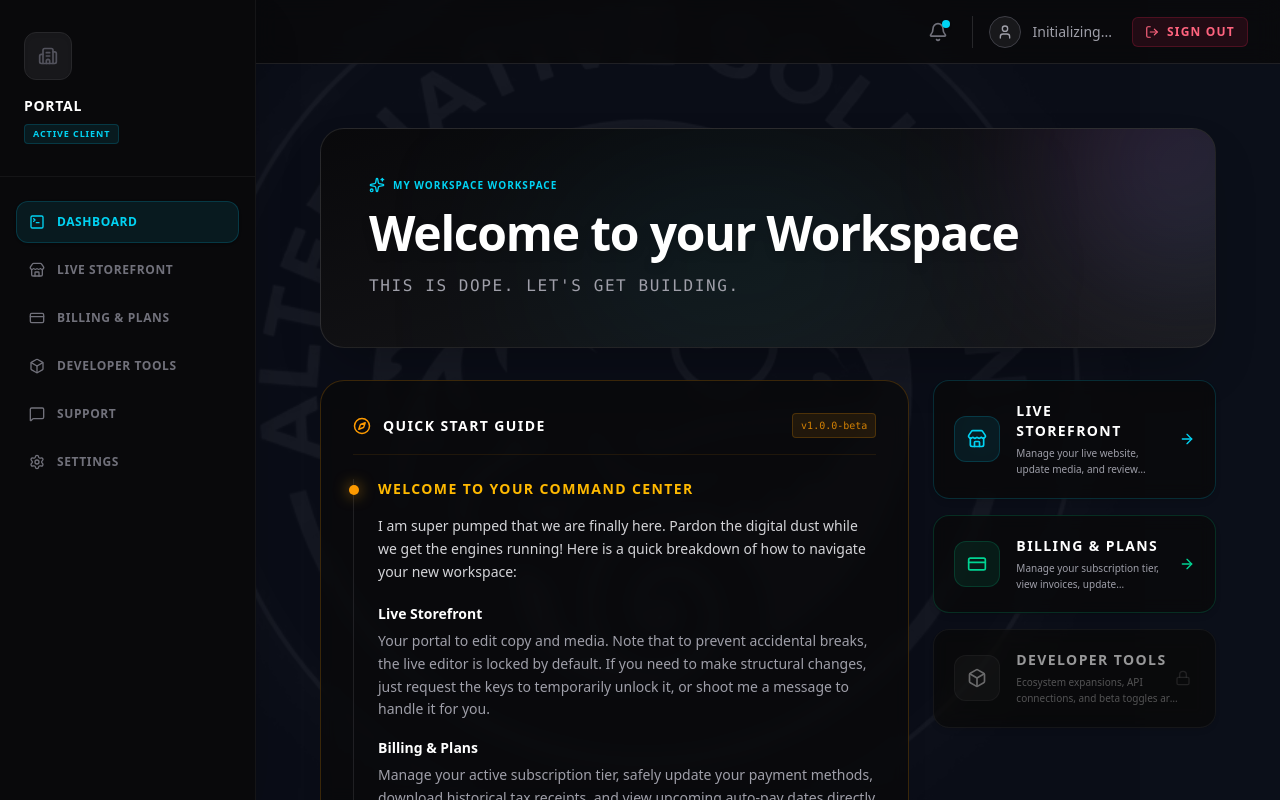
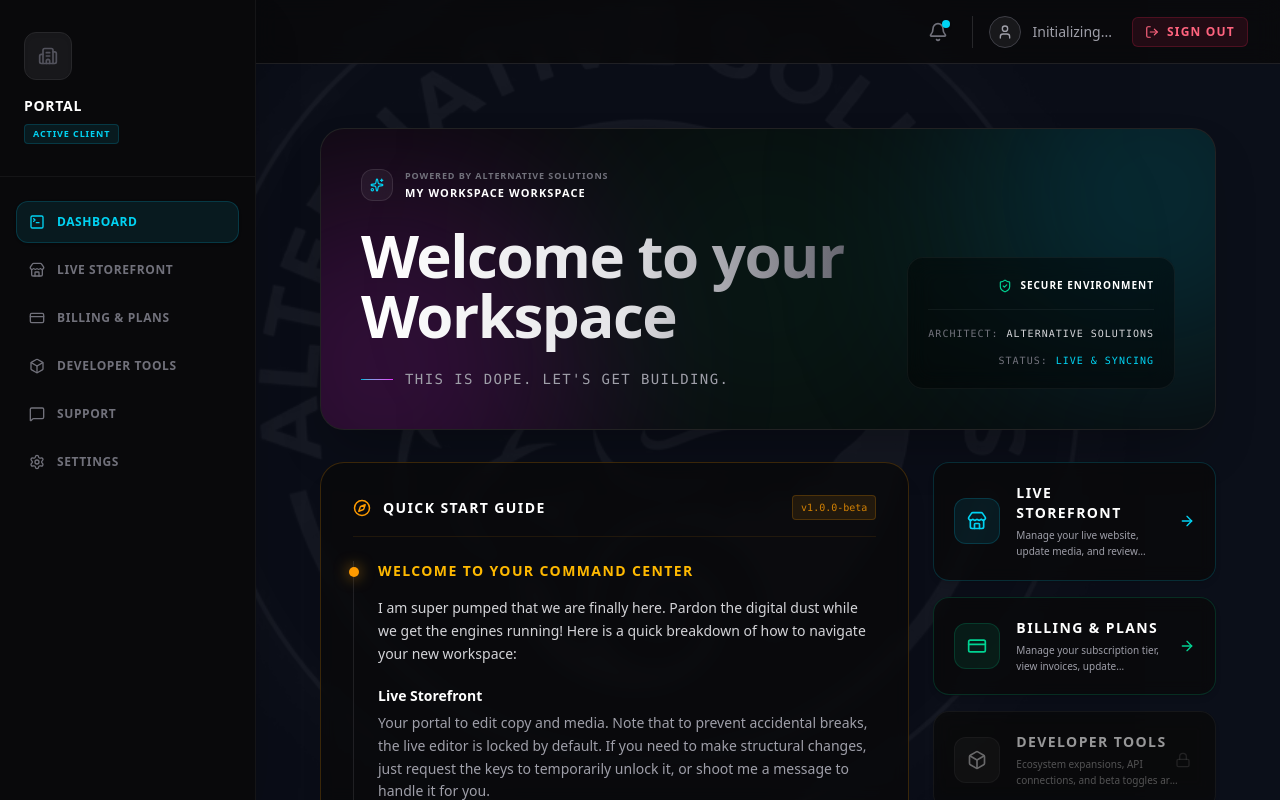
Before and after one commit to cs-alt-solutions/alternative-solutions-web, a Next.js app: page /portal/1 in a window 1280 px wide. Built offline with nearby package versions, Linux system fonts and the light colour scheme; no server answers; the database is empty.

Commit message:
hell yes!

```diff
--- a/src/components/portal/dashboard/DashboardModule.tsx
+++ b/src/components/portal/dashboard/DashboardModule.tsx
@@ -2,8 +2,7 @@
 import React from 'react';
 import Link from 'next/link';
 import { createClient } from '@/utils/supabase/server';
-import { Sparkles, Store, CreditCard, ArrowRight, Box, Lock, Activity, LifeBuoy, Compass } from 'lucide-react';
-import { WEBSITE_COPY } from '@/utils/glossary';
+import { Sparkles, Store, CreditCard, ArrowRight, Box, Lock, Activity, LifeBuoy, Compass, ShieldCheck } from 'lucide-react';
 import { PORTAL_COPY } from '@/config/clients/portal';
 import { STOREFRONT_LIFECYCLE, StorefrontStatus } from '@/config/lifecycle';
 
@@ -40,33 +39,68 @@ export default async function DashboardModule({
   return (
     <div className="p-4 md:p-8 max-w-7xl mx-auto w-full animate-in fade-in duration-500 pb-12">
 
-      {/* 1. Personalized Welcome Banner */}
-      <div className="bg-linear-to-br from-zinc-950 to-zinc-900 border border-white/10 rounded-3xl p-8 lg:p-12 relative overflow-hidden mb-8 shadow-2xl">
-        <div className="absolute -top-24 -right-24 w-64 h-64 bg-linear-to-br from-fuchsia-500/20 to-cyan-500/20 rounded-full blur-[80px] pointer-events-none" />
-        <div className="absolute bottom-0 left-1/4 w-96 h-40 bg-cyan-500/10 rounded-full blur-[100px] pointer-events-none" />
+      {/* ==========================================
+          1. THE ALTERNATIVE SOLUTIONS COMMAND BANNER
+      ========================================== */}
+      <div className="relative bg-zinc-950 border border-white/10 rounded-3xl p-8 lg:p-10 overflow-hidden mb-8 shadow-2xl group">
 
-        <div className="relative z-10 max-w-3xl">
-          <div className="flex items-center gap-2 mb-4">
-            <Sparkles size={16} className="text-cyan-400" />
-            <span className="text-[10px] font-bold text-cyan-400 uppercase tracking-widest">
+        {/* Ambient Color Mix (Cyan, Fuchsia, Emerald) */}
+        <div className="absolute -top-32 -right-32 w-96 h-96 bg-cyan-500/20 rounded-full blur-[100px] pointer-events-none" />
+        <div className="absolute -bottom-32 -left-32 w-96 h-96 bg-fuchsia-500/20 rounded-full blur-[100px] pointer-events-none" />
+        <div className="absolute top-1/2 left-1/2 -translate-x-1/2 -translate-y-1/2 w-96 h-96 bg-emerald-500/10 rounded-full blur-[120px] pointer-events-none" />
+
+        <div className="relative z-10 flex flex-col md:flex-row md:items-end justify-between gap-6">
+          <div className="max-w-3xl">
+            {/* Branding Header */}
+            <div className="flex items-center gap-3 mb-6">
+              <div className="flex items-center justify-center w-8 h-8 rounded-xl bg-white/5 border border-white/10 backdrop-blur-sm">
+                <Sparkles size={14} className="text-cyan-400" />
+              </div>
+              <div className="flex flex-col">
+                <span className="text-[9px] font-bold text-zinc-500 uppercase tracking-widest mb-0.5">Powered by Alternative Solutions</span>
+                <span className="text-[11px] font-black text-white uppercase tracking-widest">
                   {businessName} Workspace
                 </span>
               </div>
-          <h1 className="text-3xl md:text-5xl font-black text-white tracking-tight mb-4 drop-shadow-lg">
+            </div>
+
+            {/* Gradient Headline */}
+            <h1 className="text-4xl md:text-5xl lg:text-6xl font-black text-transparent bg-clip-text bg-linear-to-r from-white via-zinc-200 to-zinc-600 tracking-tight mb-4 pb-2">
               {PORTAL_COPY.dashboard.welcomeTitle}
             </h1>
-          <p className="text-sm md:text-base text-zinc-400 leading-relaxed font-mono uppercase tracking-widest">
+
+            {/* Sub-headline accent */}
+            <div className="flex items-center gap-3">
+               <div className="h-px w-8 bg-gradient-to-r from-cyan-500 to-fuchsia-500" />
+               <p className="text-xs md:text-sm text-zinc-400 font-mono uppercase tracking-widest">
                  This is dope. Let's get building.
                </p>
             </div>
           </div>
 
-      {/* 2. Core Dashboard Grid */}
+          {/* Right-Side Clean Info Box */}
+          <div className="hidden lg:flex flex-col items-end gap-3 shrink-0 p-5 rounded-2xl bg-black/40 border border-white/5 backdrop-blur-md">
+            <div className="flex items-center gap-2 text-[10px] font-bold text-white uppercase tracking-widest">
+              <ShieldCheck size={14} className="text-emerald-400" />
+              Secure Environment
+            </div>
+            <div className="w-full h-px bg-white/5 my-1" />
+            <div className="flex items-center gap-2 text-[10px] font-mono text-zinc-500 uppercase tracking-widest">
+              Architect: <span className="text-zinc-300">Alternative Solutions</span>
+            </div>
+            <div className="flex items-center gap-2 text-[10px] font-mono text-zinc-500 uppercase tracking-widest">
+              Status: <span className="text-cyan-400">Live & Syncing</span>
+            </div>
+          </div>
+        </div>
+      </div>
+
+      {/* ==========================================
+          2. CORE DASHBOARD GRID
+      ========================================== */}
       <div className="grid grid-cols-1 lg:grid-cols-12 gap-6 mb-6">
 
-        {/* ==========================================
-            LEFT COLUMN: COMMS, STATUS & SUPPORT
-        ========================================== */}
+        {/* LEFT COLUMN: COMMS & SUPPORT */}
         <div className="lg:col-span-8 flex flex-col gap-6">
 
           {/* QUICK START GUIDE */}
@@ -88,10 +122,7 @@ export default async function DashboardModule({
               </h3>
 
               <div className="text-xs md:text-sm text-zinc-300 leading-relaxed font-light space-y-5">
-                <p>
-                  {PORTAL_COPY.dashboard.intro}
-                </p>
-
+                <p>{PORTAL_COPY.dashboard.intro}</p>
                 <div className="space-y-4 mt-2">
                   {PORTAL_COPY.dashboard.steps.map((step, idx) => (
                     <div key={idx} className="flex flex-col gap-1">
@@ -100,42 +131,9 @@ export default async function DashboardModule({
                     </div>
                   ))}
                 </div>
-
                 <p className="text-amber-500 font-mono text-[10px] uppercase tracking-widest pt-4">
                   {PORTAL_COPY.dashboard.signOff}
                 </p>
-              </div>
-            </div>
-          </div>
-
-          {/* WORKSPACE STATUS (Simplified Telemetry) */}
-          <div className="bg-zinc-950/80 border border-white/5 rounded-3xl p-6 md:p-8 flex flex-col shadow-xl backdrop-blur-sm relative overflow-hidden group">
-            <div className="absolute top-0 right-0 w-32 h-32 bg-cyan-500/5 rounded-full blur-[50px] pointer-events-none" />
-            <div className="flex items-center gap-3 mb-6 pb-4 border-b border-white/5">
-              <Activity size={18} className="text-cyan-400" />
-              <h2 className="text-sm font-bold text-white uppercase tracking-widest">Workspace Status</h2>
-            </div>
-
-            <div className="grid grid-cols-1 md:grid-cols-3 gap-4">
-              <div className="bg-black/40 border border-white/5 rounded-2xl p-4">
-                <p className="text-[10px] text-zinc-500 font-bold uppercase tracking-widest mb-1.5">Project Status</p>
-                <div className="flex items-center gap-2">
-                  <span className={`w-2 h-2 rounded-full ${statusConfig.badgeColor.split(' ')[0]} animate-pulse`} />
-                  <span className="text-sm font-black text-white uppercase tracking-widest truncate">{statusConfig.label}</span>
-                </div>
-              </div>
-
-              <div className="bg-black/40 border border-white/5 rounded-2xl p-4">
-                <p className="text-[10px] text-zinc-500 font-bold uppercase tracking-widest mb-1.5">Web Address</p>
-                <p className="text-sm font-black text-white truncate">{store?.custom_domain || 'Pending Setup'}</p>
-              </div>
-
-              <div className="bg-black/40 border border-white/5 rounded-2xl p-4">
-                <p className="text-[10px] text-zinc-500 font-bold uppercase tracking-widest mb-1.5">Active Plan</p>
-                <div className="flex items-baseline gap-1.5">
-                  <span className="text-sm font-black text-white uppercase tracking-widest">{planName}</span>
-                  <span className="text-[10px] font-mono text-emerald-400 uppercase tracking-widest">(${planPrice}/mo)</span>
-                </div>
               </div>
             </div>
           </div>
@@ -181,9 +179,7 @@ export default async function DashboardModule({
 
         </div>
 
-        {/* ==========================================
-            RIGHT COLUMN: ACTION STACK (Sleek Rectangles)
-        ========================================== */}
+        {/* RIGHT COLUMN: ACTIONS & STATUS */}
         <div className="lg:col-span-4 flex flex-col gap-4">
 
           <Link
@@ -237,6 +233,38 @@ export default async function DashboardModule({
             <Lock size={16} className="text-fuchsia-500/40 shrink-0 absolute right-6" />
           </div>
 
+          {/* WORKSPACE STATUS */}
+          <div className="bg-zinc-950/80 border border-white/5 rounded-2xl p-5 md:p-6 flex flex-col shadow-xl backdrop-blur-sm relative overflow-hidden group mt-2">
+            <div className="absolute top-0 right-0 w-32 h-32 bg-cyan-500/5 rounded-full blur-[50px] pointer-events-none" />
+            <div className="flex items-center gap-3 mb-5 pb-4 border-b border-white/5">
+              <Activity size={16} className="text-cyan-400" />
+              <h2 className="text-xs font-bold text-white uppercase tracking-widest">Workspace Status</h2>
+            </div>
+
+            <div className="flex flex-col gap-3">
+              <div className="bg-black/40 border border-white/5 rounded-xl p-4">
+                <p className="text-[10px] text-zinc-500 font-bold uppercase tracking-widest mb-1.5">Project Status</p>
+                <div className="flex items-center gap-2">
+                  <span className={`w-2 h-2 rounded-full ${statusConfig.badgeColor.split(' ')[0]} animate-pulse`} />
+                  <span className="text-xs font-black text-white uppercase tracking-widest truncate">{statusConfig.label}</span>
+                </div>
+              </div>
+
+              <div className="bg-black/40 border border-white/5 rounded-xl p-4">
+                <p className="text-[10px] text-zinc-500 font-bold uppercase tracking-widest mb-1.5">Web Address</p>
+                <p className="text-xs font-black text-white truncate">{store?.custom_domain || 'Pending Setup'}</p>
+              </div>
+
+              <div className="bg-black/40 border border-white/5 rounded-xl p-4">
+                <p className="text-[10px] text-zinc-500 font-bold uppercase tracking-widest mb-1.5">Active Plan</p>
+                <div className="flex items-baseline gap-1.5">
+                  <span className="text-xs font-black text-white uppercase tracking-widest">{planName}</span>
+                  <span className="text-[10px] font-mono text-emerald-400 uppercase tracking-widest">(${planPrice}/mo)</span>
+                </div>
+              </div>
+            </div>
+          </div>
+
         </div>
       </div>
     </div>
```
Lines whose indentation alone changed are shown as unchanged.
